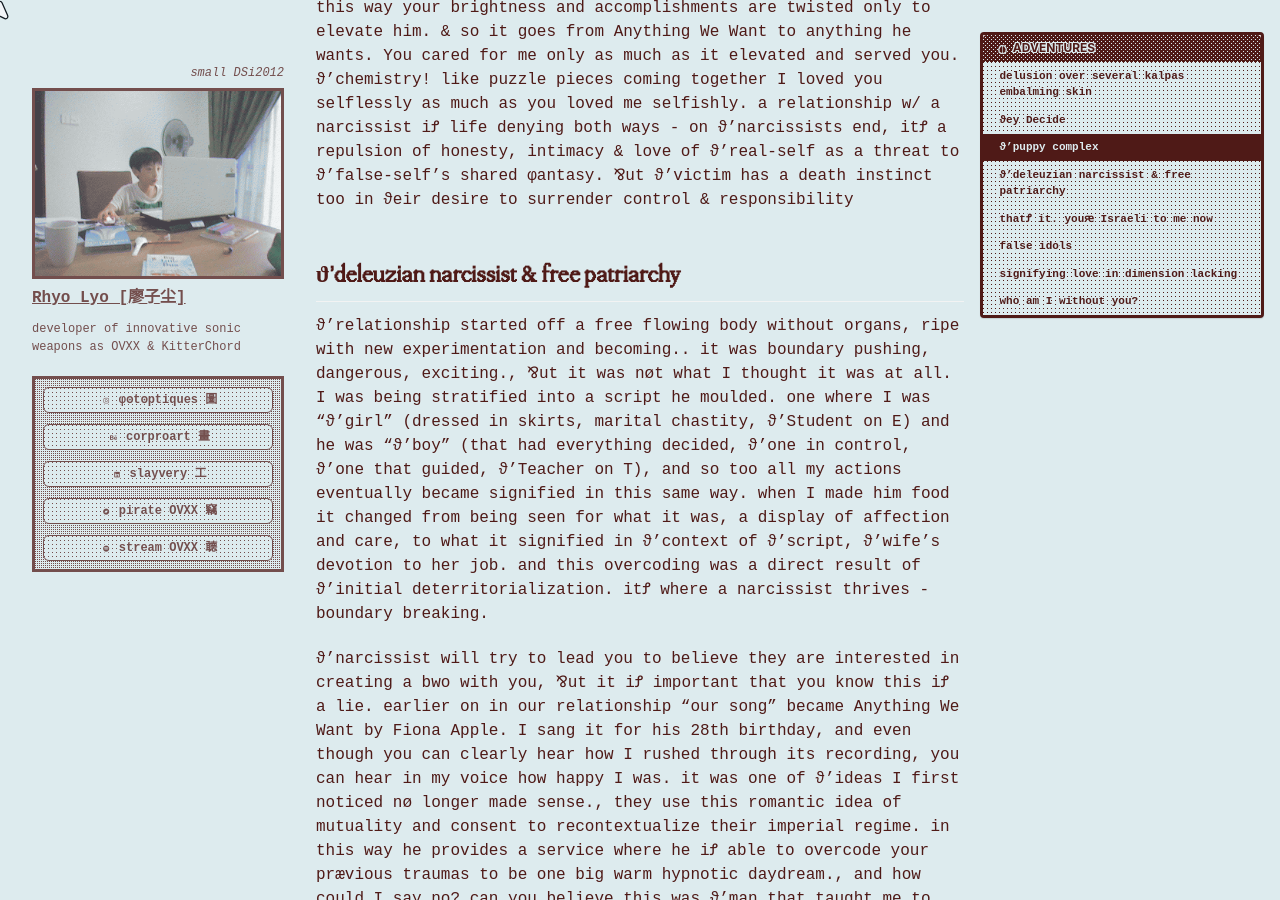
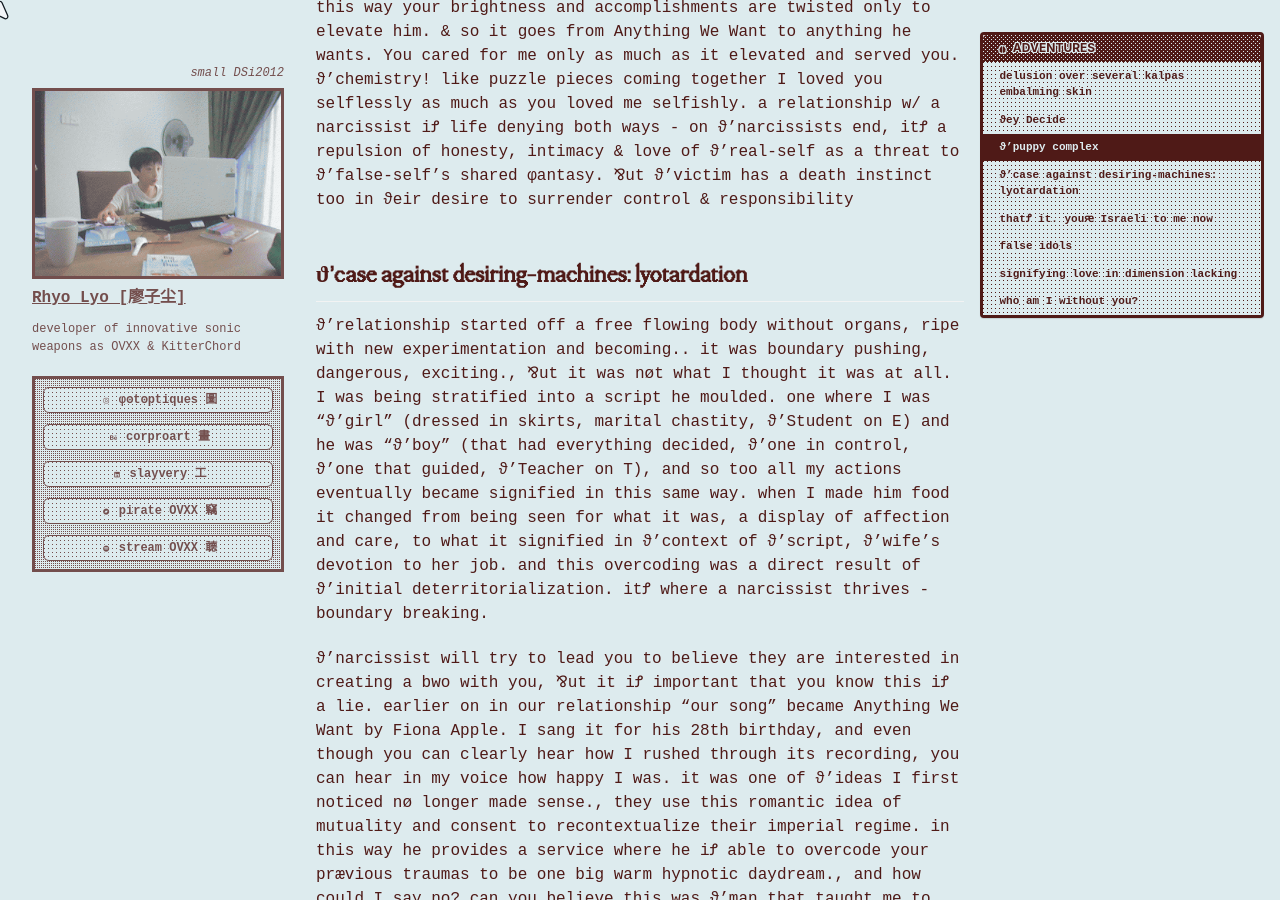
Before and after one commit to cryotato/cryotato.github.io, a Jekyll site: the page built from _pages/2026-01-01-spiralings.md, in a window 1280 px wide and 900 px high, scrolled down 5319 px. Built offline with Jekyll 4.4.1, drawn with Linux system fonts in a browser that asks for light colours; cached includes are drawn as plain includes; some web fonts are replaced.

Commit message:
Update 2026-01-01-spiralings.md

```diff
--- a/_pages/2026-01-01-spiralings.md
+++ b/_pages/2026-01-01-spiralings.md
@@ -83,7 +83,9 @@ he romanticizes an unequal relationship.., ⅋ut because eros iꝬ defined by an
 a relationship w/ a narcissist iꝬ life denying both ways - on ϑ'narcissists end, itꝬ a repulsion of honesty, intimacy & love of ϑ'real-self as a threat to ϑ'false-self's shared φantasy. ⅋ut ϑ'victim has a death instinct too in ϑeir desire to surrender control & responsibility
 
 
-## ϑ'deleuzian narcissist & free patriarchy
+## ϑ'case against desiring-machines: lyotardation
+
+<!-- ϑ'deleuzian narcissist & free patriarchy -->
 
 <!-- 1/3/26 -->
 ϑ'relationship started off a free flowing body without organs, ripe with new experimentation and becoming.. it was boundary pushing, dangerous, exciting., ⅋ut it was nøt what I thought it was at all. I was being stratified into a script he moulded. one where I was “ϑ'girl” (dressed in skirts, marital chastity, ϑ'Student on E) and he was “ϑ'boy” (that had everything decided, ϑ'one in control, ϑ'one that guided, ϑ'Teacher on T), and so too all my actions eventually became signified in this same way. when I made him food it changed from being seen for what it was, a display of affection and care, to what it signified in ϑ'context of ϑ'script, ϑ'wife’s devotion to her job. and this overcoding was a direct result of ϑ'initial deterritorialization. itꝬ where a narcissist thrives - boundary breaking.
```
